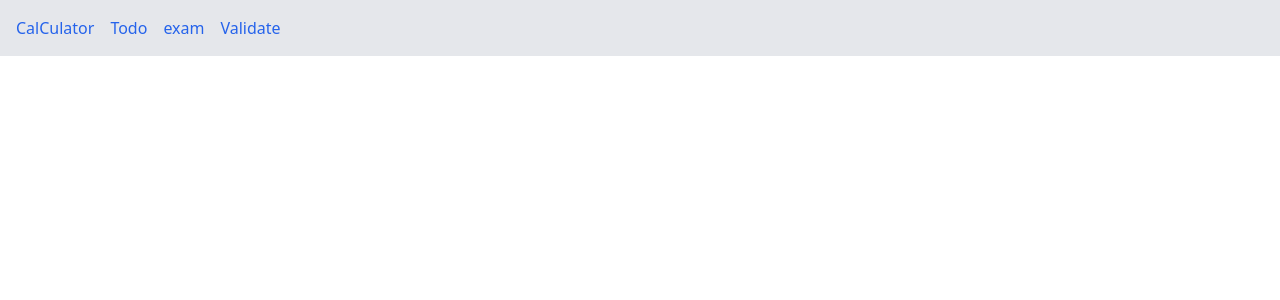
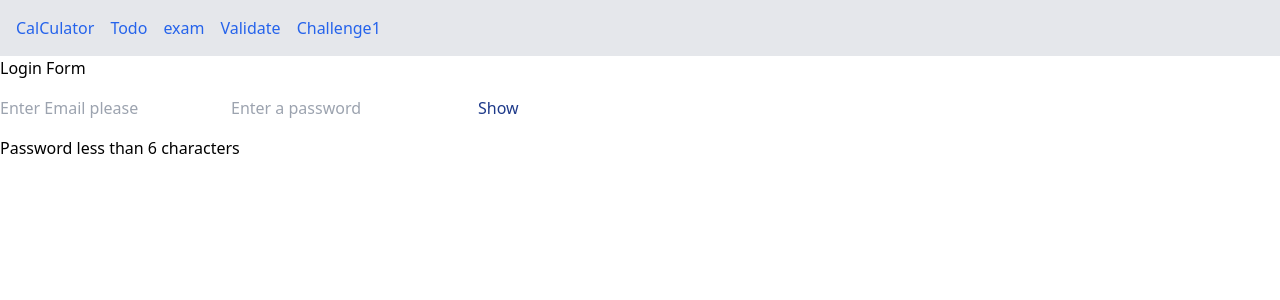
Before and after one commit to engineermagnifique/React_Calculator, a React (Create React App) app: page /challenge1 in a window 1280 px wide. Shown: the top 300 px of the page. Built offline with nearby package versions, Linux system fonts and the light colour scheme.

Commit message:
Added challenge1

```diff
--- a/src/App.js
+++ b/src/App.js
@@ -3,6 +3,7 @@ import CalCulator from "./calculator";
 import Exam from "./Quiz";
 import ToDoApp from "./components/Todo";
 import FormValidate from "./components/validate";
+import Challenge1 from "./components/challenge1";
 
 const App = () => {
   return (
@@ -12,6 +13,7 @@ const App = () => {
         <Link to="/todo" className="text-blue-600 hover:underline">Todo</Link>
         <Link to="/exam" className="text-blue-600 hover:underline">exam</Link>
         <Link to="/validate" className="text-blue-600 hover:underline">Validate</Link>
+        <Link to="/challenge1" className="text-blue-600 hover:underline">Challenge1</Link>
       </nav>
 
       <Routes>
@@ -19,6 +21,7 @@ const App = () => {
         <Route path="/todo" element={<ToDoApp />} />
         <Route path="/exam" element={<Exam />} />
         <Route path="/validate" element={<FormValidate/>}/>
+        <Route path="/challenge1" element={<Challenge1 />} />
       </Routes>
     </BrowserRouter>
   );
--- /dev/null
+++ b/src/components/challenge1.jsx
@@ -0,0 +1,30 @@
+import React,{useState} from "react";
+
+const Challenge1 = () => {
+    const [email,setEmail]=useState('');
+    const [password,setPassword]=useState('');
+    const [showPsw,setShowPsw]=useState(false);
+    return (
+        <div>
+           <p>Login Form</p>
+           <input type="text"
+           value={email}
+           onChange={(e)=>setEmail(e.target.value)}
+           placeholder="Enter Email please"
+           />
+           <input type={showPsw?'text':'password'}
+           value={password}
+           onChange={(e)=>setPassword(e.target.value)}
+           placeholder="Enter a password"
+           />
+           <button className="p-4 text-blue-900 b-5" type="button" onClick={()=>setShowPsw(prev=>!prev)}>{showPsw? 'Hide':'Show'}</button>
+           {
+             password.length<6 &&
+             (
+                <p>Password less than 6 characters</p>
+             )
+           }
+        </div>
+    )
+}
+export default Challenge1;
```
